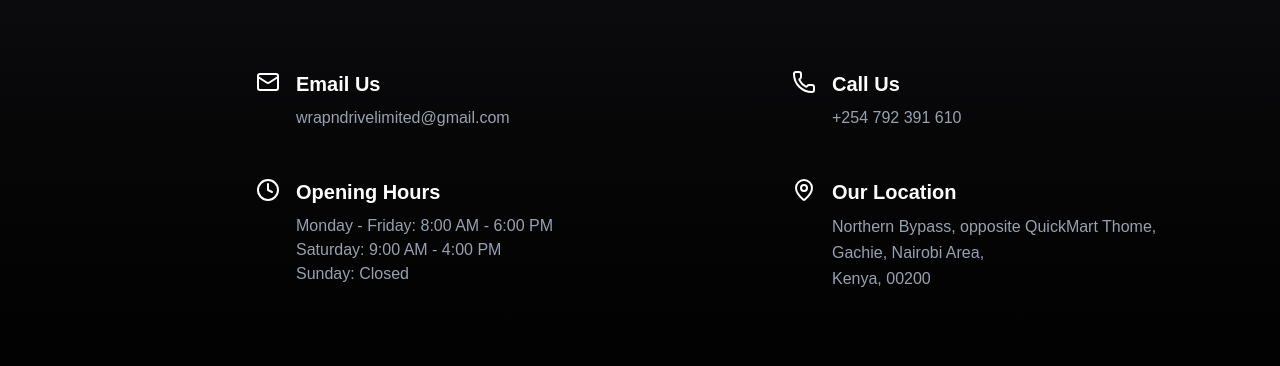
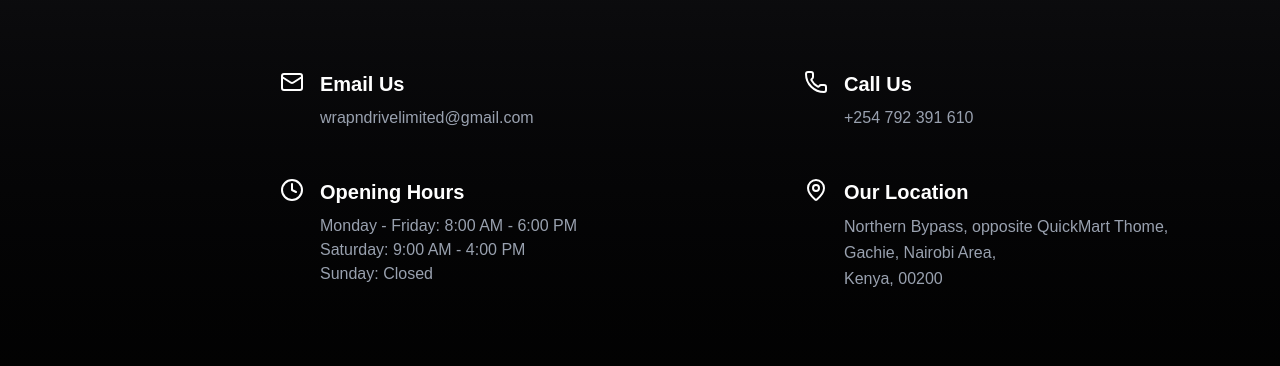
Before and after one commit to Q4Qoph/coltium-auto, a Next.js app: page /contact in a window 1280 px wide. Shown: the part 302-668 px from the top of the page. Built offline with nearby package versions, Linux system fonts and the light colour scheme.

Commit message:
Update page.tsx

```diff
--- a/src/app/(website)/contact/page.tsx
+++ b/src/app/(website)/contact/page.tsx
@@ -26,7 +26,7 @@ export default function ContactPage() {
         </div>
 
         {/* Contact Information Grid */}
-        <div className=" ml-[20%] grid grid-cols-1 md:grid-cols-2  gap-12 mb-10 ">
+        <div className="pl-6 ml-[20%] grid grid-cols-1 md:grid-cols-2  gap-12 mb-10 ">
           {/* Email */}
           <div className="">
             <div className="flex items-start">
```
